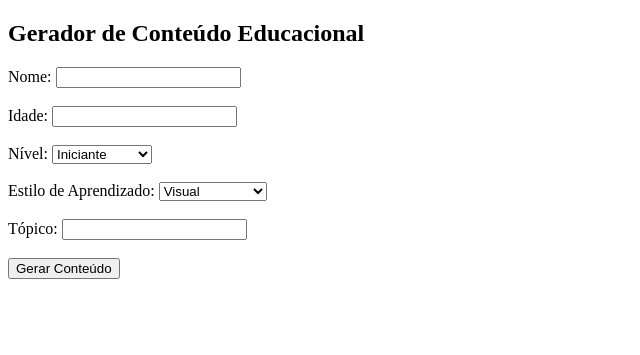
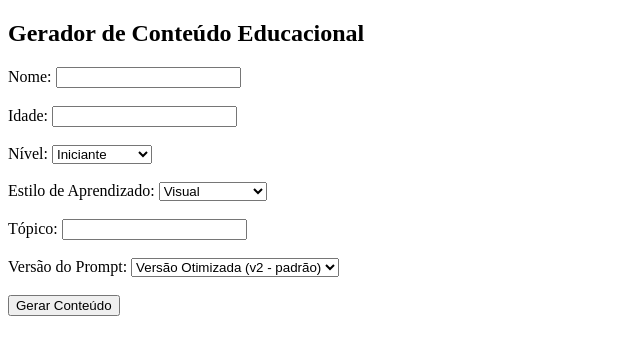
Before and after one commit to GiovannaMafra/AI-education-project, a Flask app: page / in a window 1280 px wide. Shown: the top 355 px of the page, without its empty margins (0-640 px from the left). Run offline with Flask 3, Linux system fonts and the light colour scheme.

Commit message:
Refactor function structure and separate prompt versions

```diff
--- a/app.py
+++ b/app.py
@@ -22,6 +22,7 @@ def index():
 def generate():
     name = request.form["name"]
     topic = request.form["topic"]
+    prompt_option = request.form["prompt_option"]
     try:
         age = int(request.form["age"])
     except ValueError:
@@ -29,7 +30,7 @@ def generate():
     level = request.form["level"]
     howLearning = request.form["howLearning"]
 
-    outputs = generate_main(name, age, level, howLearning, topic)
+    outputs = generate_main(name, age, level, howLearning, topic, prompt_option)
 
     return render_template("result.html", outputs=outputs)
 
@@ -51,23 +52,24 @@ def save_data(path: str, data: any) -> bool:
     except OSError:
         return False
 
-def generate_new_response(name: str, age: int,  level: str, howLearning: str, topic: str, time_now: str) -> dict[str, Any]:
+def generate_new_response(name: str, age: int,  level: str, howLearning: str, topic: str, time_now: str, version: str) -> dict[str, Any]:
     prompt_base = build_prompt_base(name, age, level, howLearning)
 
     #explicação
-    result_explication = call_llm(build_explication(topic, prompt_base))
+    result_explication = call_llm(build_explication(topic, prompt_base, version))
 
     #exemplos
-    result_examples = call_llm(build_examples(topic, prompt_base))
+    result_examples = call_llm(build_examples(topic, prompt_base, version))
 
     #perguntas
-    result_question = call_llm(build_questions(topic, prompt_base))
+    result_question = call_llm(build_questions(topic, prompt_base, version))
 
     #resumo
-    result_resumo = call_llm(build_visual_resumo(topic, prompt_base))
+    result_resumo = call_llm(build_visual_resumo(topic, prompt_base, version))
 
     result_data = {
         "timestamp": time_now,
+        "prompt_version": version,
         "name": name,
         "topic": topic,
         "profile": {
@@ -84,7 +86,7 @@ def generate_new_response(name: str, age: int,  level: str, howLearning: str, to
     }
     return result_data
 
-def generate_main(name, age, level, howLearning, topic):
+def verify_profile(name, age, level, howLearning, topic):
 
     #storing user profiles
 
@@ -112,20 +114,22 @@ def generate_main(name, age, level, howLearning, topic):
     if not save_data("profiles.json", data_profiles):
         print("Não foi possivel salvar o Perfil")
 
+def verify_response(name, age, level, howLearning, topic, version):
+    time_now = datetime.now(timezone.utc).isoformat()
     #storing responses
     data_responses = load_data("response_history.json", [])
 
     #including cache
 
     for entry in data_responses:
-        if entry["name"] == name and entry["topic"] == topic and entry["profile"]["age"] == age and entry["profile"]["level"] == level and entry["profile"]["howLearning"] == howLearning:
+        if entry["name"] == name and entry["topic"] == topic and entry["profile"]["age"] == age and entry["profile"]["level"] == level and entry["profile"]["howLearning"] == howLearning and entry["profile"]["prompt_version"] == version:
             #já exixte um resultado gerado para aquele aluno
             #retorna o resultado ja existente
             return entry["outputs"]
 
     #ainda não foi gerado
 
-    result_data = generate_new_response(name, age, level, howLearning, topic, time_now)
+    result_data = generate_new_response(name, age, level, howLearning, topic, time_now, version)
     data_responses.append(result_data)
     if not save_data("response_history.json", data_responses):
         print("Não foi possivel salvar a Resposta")
@@ -133,5 +137,19 @@ def generate_main(name, age, level, howLearning, topic):
     return result_data["outputs"]
 
 
+def generate_main(name, age, level, howLearning, topic, prompt_option):
+
+    verify_profile(name, age, level, howLearning, topic)
+
+    if prompt_option == "Compare":
+        return {
+            "v1": verify_response(name, age, level, howLearning, topic, "1"),
+            "v2": verify_response(name, age, level, howLearning, topic, "2")
+        }
+    else:
+        return{
+            "result": verify_response(name, age, level, howLearning, topic, prompt_option)
+        }
+
 if __name__ == "__main__":
     app.run(debug=True)
--- a/templates/index.html
+++ b/templates/index.html
@@ -30,6 +30,13 @@
 
     Tópico: <input type="text" name="topic" required><br><br>
 
+    Versão do Prompt:
+    <select name="prompt_option">
+        <option value="v2" selected>Versão Otimizada (v2 - padrão)</option>
+        <option value="v1">Versão Inicial (v1)</option>
+        <option value="Compare">Comparar v1 e v2</option>
+    </select><br><br>
+
     <button type="submit">Gerar Conteúdo</button>
 
 </form>
```
Also changed, not shown: templates/result.html (+7 -0 lines).
